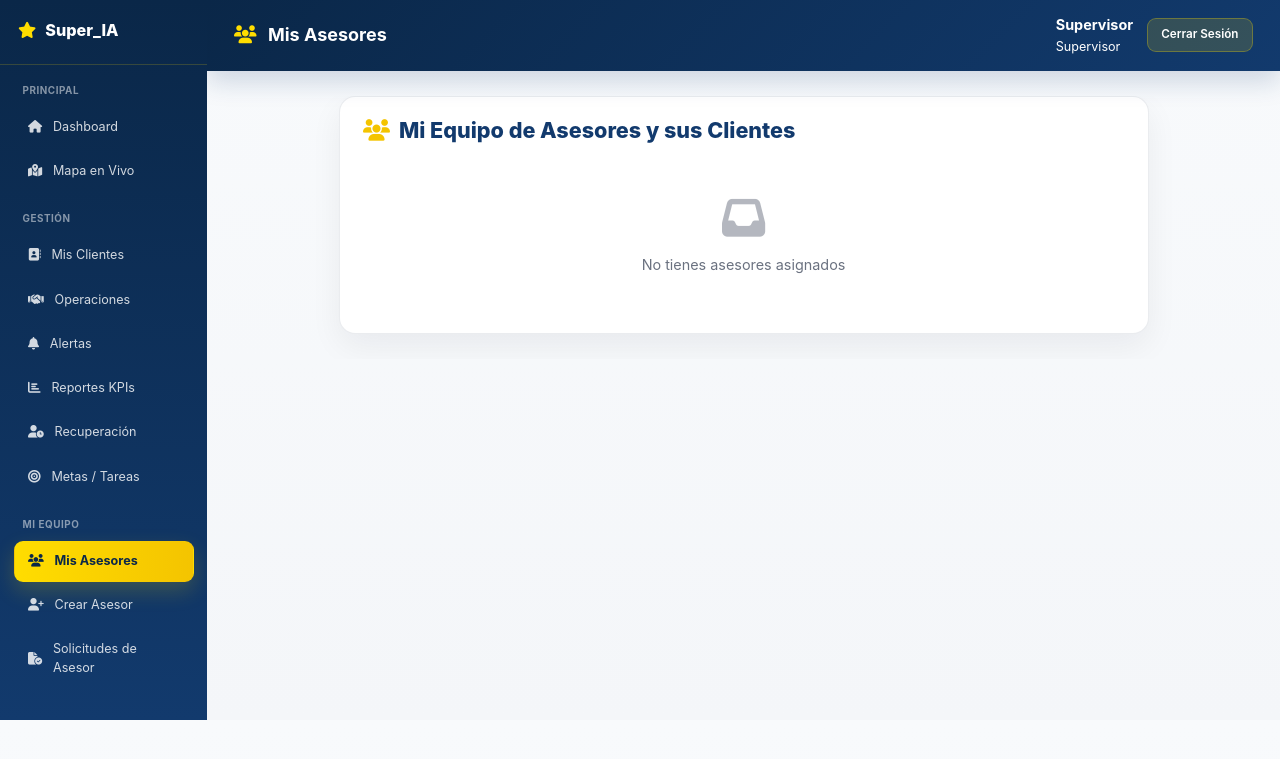
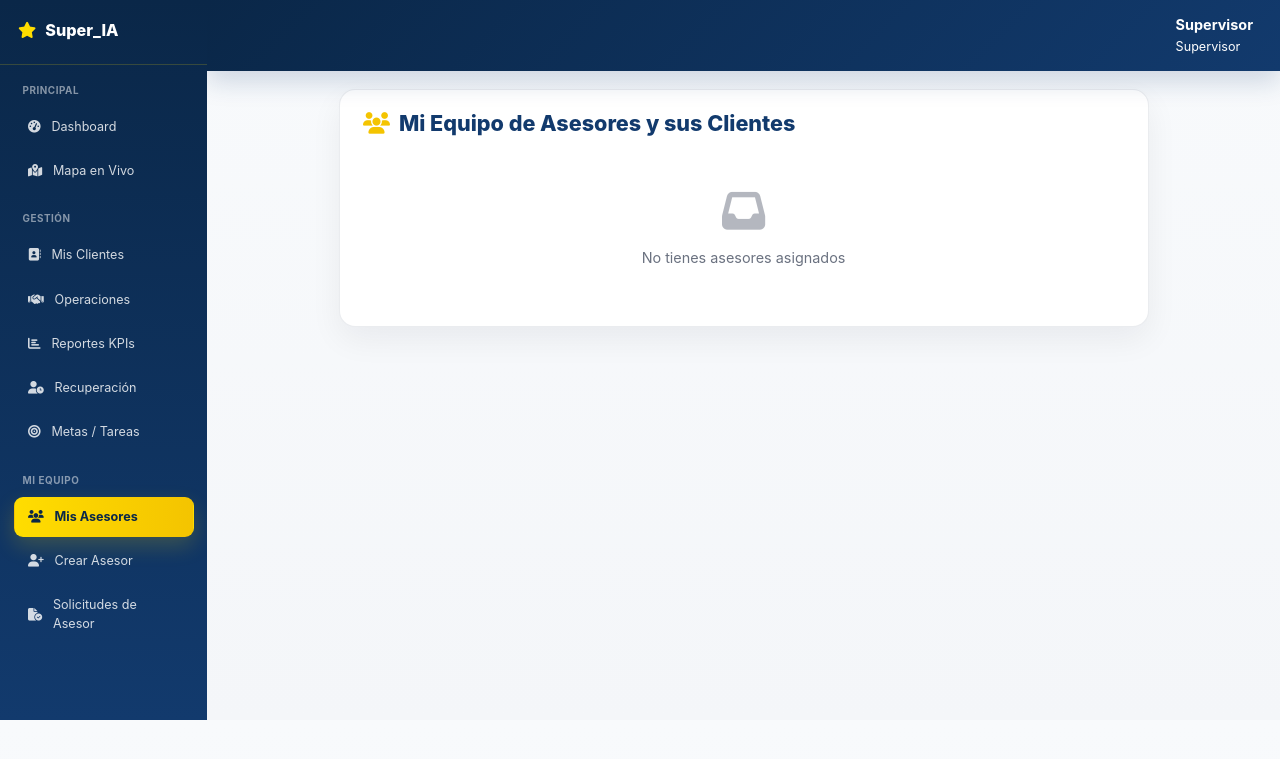
Before and after one commit to Frosdh/SUPER_IA_APP, a PHP site: page /FUBER_APP/admin/mis_asesores.php in a window 1280 px wide. Shown: the top 759 px of the page. Run offline with PHP 8.4, Linux system fonts and the light colour scheme.

Commit message:
modificado vosial

```diff
--- a/server_php/admin/_sidebar_supervisor.php
+++ b/server_php/admin/_sidebar_supervisor.php
@@ -62,7 +62,7 @@ if (!isset($alertas_pendientes) || $alertas_pendientes === 0) {
         <div class="sidebar-section-title">PRINCIPAL</div>
         <a href="supervisor_index.php"
            class="sidebar-link <?= ($currentPage === 'dashboard') ? 'active' : '' ?>">
-            <i class="fas fa-home"></i> <span>Dashboard</span>
+            <i class="fas fa-gauge-high"></i> <span>Dashboard</span>
         </a>
         <a href="mapa_vivo_superIA.php"
            class="sidebar-link <?= ($currentPage === 'mapa') ? 'active' : '' ?>">
@@ -80,13 +80,6 @@ if (!isset($alertas_pendientes) || $alertas_pendientes === 0) {
         <a href="operaciones.php"
            class="sidebar-link <?= ($currentPage === 'operaciones') ? 'active' : '' ?>">
             <i class="fas fa-handshake"></i> <span>Operaciones</span>
-        </a>
-        <a href="alertas.php"
-           class="sidebar-link <?= ($currentPage === 'alertas') ? 'active' : '' ?>">
-            <i class="fas fa-bell"></i> <span>Alertas</span>
-            <?php if ($alertas_pendientes > 0): ?>
-            <span class="badge-nav"><?= $alertas_pendientes > 99 ? '99+' : $alertas_pendientes ?></span>
-            <?php endif; ?>
         </a>
 
         <a href="kpi_penetracion.php"
@@ -129,24 +122,13 @@ if (!isset($alertas_pendientes) || $alertas_pendientes === 0) {
     <!-- NAVBAR -->
     <div class="navbar-custom">
         <div class="nav-title-group">
-            <?php if ($navTitle !== ''): ?>
-            <h2>
-                <?php if ($navIcon !== ''): ?>
-                <i class="<?= htmlspecialchars($navIcon) ?> me-2" style="color:var(--brand-yellow);"></i>
-                <?php endif; ?>
-                <?= htmlspecialchars($navTitle) ?>
-            </h2>
-            <?php endif; ?>
-            <?php if (!empty($navSubtitle)): ?>
-                <small class="navbar-subtitle"><?= htmlspecialchars($navSubtitle) ?></small>
-            <?php endif; ?>
+            <!-- Título y subtítulos removidos por solicitud del supervisor -->
         </div>
         <div class="user-info">
             <div>
                 <strong><?= htmlspecialchars($supervisor_nombre) ?></strong><br>
                 <small><?= htmlspecialchars($supervisor_rol) ?></small>
             </div>
-            <a href="logout.php" class="btn-logout">Cerrar Sesión</a>
         </div>
     </div>
 
--- a/server_php/admin/admin.css
+++ b/server_php/admin/admin.css
@@ -45,12 +45,12 @@
 /* ── Reset / Base ──────────────────────────────────────────── */
 *, *::before, *::after { box-sizing: border-box; }
 
+html { zoom: 90%; }
 body {
     background: var(--bg);
     font-family: 'Inter', 'Segoe UI', sans-serif;
     color: var(--text);
     margin: 0;
-    zoom: 90%;
 }
 
 /* ── Sidebar ───────────────────────────────────────────────── */
--- a/server_php/admin/administrar_solicitudes_asesor.php
+++ b/server_php/admin/administrar_solicitudes_asesor.php
@@ -328,8 +328,9 @@ $currentPage = 'solicitudes_asesor';
 <body>
 
 <?php
-$navTitle = 'Solicitudes de Asesores';
-$navIcon = 'fas fa-users';
+$navTitle = '';
+$navIcon = '';
+$navSubtitle = '';
 require_once '_sidebar_supervisor.php';
 ?>
 
--- a/server_php/admin/alertas.php
+++ b/server_php/admin/alertas.php
@@ -561,8 +561,9 @@ if ($_SERVER['REQUEST_METHOD'] === 'POST' && isset($_POST['marcar_revisada']) &&
     </style>
 <?php
 if ($user_role === 'supervisor') {
-    $navTitle = 'Alertas';
-    $navIcon = 'fas fa-bell';
+    $navTitle = '';
+    $navIcon = '';
+    $navSubtitle = '';
     require_once '_sidebar_supervisor.php';
 } else { ?>
 <!-- SIDEBAR Y NAVBAR LEGACY PARA OTROS ROLES -->
--- a/server_php/admin/clientes.php
+++ b/server_php/admin/clientes.php
@@ -350,7 +350,7 @@ if ($user_role === 'asesor') {
     } catch (PDOException $e) {}
 }
 if ($user_role === 'supervisor') {
-    $navTitle = 'Mis Clientes'; $navIcon = 'fas fa-address-book';
+    $navTitle = ''; $navIcon = ''; $navSubtitle = '';
     require_once '_sidebar_supervisor.php';
 } elseif ($user_role === 'asesor') {
     $asesor_nombre = $_SESSION['asesor_nombre'] ?? 'Asesor';
--- a/server_php/admin/mapa_vivo_superIA.php
+++ b/server_php/admin/mapa_vivo_superIA.php
@@ -422,7 +422,7 @@ $totalPendientes    = 0;
 </head>
 <body>
 
-<?php $navTitle = 'Mapa en Vivo'; $navIcon = 'fas fa-map-location-dot'; $navSubtitle = count($ubicaciones) . ' asesores en línea'; require_once '_sidebar_supervisor.php'; ?>
+<?php $navTitle = ''; $navIcon = ''; $navSubtitle = ''; require_once '_sidebar_supervisor.php'; ?>
 
         <div class="d-flex align-items-center justify-content-between" style="margin-bottom:14px;">
             <div>
--- a/server_php/admin/metas.php
+++ b/server_php/admin/metas.php
@@ -517,7 +517,7 @@ function metas_estado_tarea_badge($estado, $seleccionada_dia, $fecha_programada,
 </head>
 <body>
 
-<?php $navTitle = 'Metas del Equipo'; $navIcon = 'fas fa-bullseye'; ?>
+<?php $navTitle = ''; $navIcon = ''; $navSubtitle = ''; ?>
 <?php require_once '_sidebar_supervisor.php'; ?>
 
 <?php if ($flash): ?>
--- a/server_php/admin/mis_asesores.php
+++ b/server_php/admin/mis_asesores.php
@@ -113,9 +113,7 @@ $supervisor_rol     = $_SESSION['supervisor_rol'] ?? 'Supervisor';
 <body>
 
 
-<?php $navTitle = 'Mis Asesores'; $navIcon = 'fas fa-users'; require_once '_sidebar_supervisor.php'; ?>
-<div class="main-content">
-    <div class="content-area">
+<?php $navTitle = ''; $navIcon = ''; $navSubtitle = ''; require_once '_sidebar_supervisor.php'; ?>
         <div class="card-block" style="max-width:900px;margin:0 auto 28px;">
             <h2 style="font-size:1.5rem;font-weight:800;margin-bottom:18px;color:#123a6d;display:flex;align-items:center;gap:10px;">
                 <i class="fas fa-users" style="color:#f4c400;"></i> Mi Equipo de Asesores y sus Clientes
@@ -179,8 +177,6 @@ $supervisor_rol     = $_SESSION['supervisor_rol'] ?? 'Supervisor';
                 <?php endforeach; ?>
             <?php endif; ?>
         </div>
-    </div>
-</div>
 <script>
 function toggleClientes(asesorId) {
     const clientsDiv = document.getElementById('clients-' + asesorId);
--- a/server_php/admin/operaciones.php
+++ b/server_php/admin/operaciones.php
@@ -649,7 +649,7 @@ if ($user_role === 'asesor') {
 }
 
 if ($user_role === 'supervisor') {
-    $navTitle = 'Operaciones'; $navIcon = 'fas fa-handshake';
+    $navTitle = ''; $navIcon = ''; $navSubtitle = '';
     require_once '_sidebar_supervisor.php';
 } elseif ($user_role === 'asesor') {
     $asesor_nombre = $_SESSION['asesor_nombre'] ?? 'Asesor';
--- a/server_php/admin/recuperacion.php
+++ b/server_php/admin/recuperacion.php
@@ -598,7 +598,7 @@ $currentPage = 'recuperacion';
 </head>
 
 <body>
-  <?php $navTitle = 'Recuperación'; $navIcon = 'fas fa-user-clock'; require_once '_sidebar_supervisor.php'; ?>
+  <?php $navTitle = ''; $navIcon = ''; $navSubtitle = ''; require_once '_sidebar_supervisor.php'; ?>
 
       <div class="page-header">
         <h1><i class="fas fa-user-clock"></i> Recuperación de Cartera</h1>
--- a/server_php/admin/registro_asesor.php
+++ b/server_php/admin/registro_asesor.php
@@ -188,7 +188,7 @@ if ($modo_supervisor) {
 <!-- ════════════════ MODO SUPERVISOR ════════════════ -->
 <?php
 $alertas_pendientes = 0;
-$navTitle = 'Registrar Asesor'; $navIcon = 'fas fa-user-tie'; require_once '_sidebar_supervisor.php';
+$navTitle = ''; $navIcon = ''; $navSubtitle = ''; require_once '_sidebar_supervisor.php';
 ?>
         <div class="page-header">
             <a href="mis_asesores.php" class="btn-back"><i class="fas fa-arrow-left"></i> Volver a Mis Asesores</a>
--- a/server_php/admin/supervisor_index.php
+++ b/server_php/admin/supervisor_index.php
@@ -520,9 +520,7 @@ body::before{content:'';position:fixed;inset:0;background:radial-gradient(ellips
 
 <?php $navTitle=''; $navIcon=''; require_once '_sidebar_supervisor.php'; ?>
 
-<div class="main-content">
 
-<div class="content-area">
 
 <!-- HERO -->
 <div class="hero">
@@ -733,8 +731,7 @@ foreach($gkpis as $g):
   </div>
 
 </div><!-- /bottom-grid -->
-</div><!-- /content-area -->
-</div><!-- /main-content -->
+
 
 <script>
 document.addEventListener('DOMContentLoaded',function(){
--- a/server_php/admin/supervisor_layout.css
+++ b/server_php/admin/supervisor_layout.css
@@ -16,6 +16,7 @@
 }
 
 * { margin:0; padding:0; box-sizing:border-box; }
+html { zoom: 90%; }
 body {
     font-family:'Inter','Segoe UI',sans-serif;
     background:linear-gradient(180deg,#f8fafc 0%,var(--brand-bg) 100%);
@@ -25,7 +26,6 @@ body {
     overflow-x:hidden;
     overflow-y:auto;
     color:var(--brand-navy-deep);
-    zoom: 90%;
 }
 
 /* ── SIDEBAR ── */
@@ -162,11 +162,11 @@ body {
 /* Alinea el contenido supervisor hacia la izquierda en vez de centrarlo en exceso */
 .content-area {
     flex:1;
-    overflow-y:auto;
-    padding:28px 30px;
+    padding:20px 24px 40px;
     position: relative;
-    max-width: 1320px;
-    margin: 0 0 0 0;
+    width: 100%;
+    min-width: 0;
+    box-sizing: border-box;
 }
 
 /* Estilos básicos para páginas de metas/tareas y cards de supervisor */
--- a/server_php/admin/ver_cliente.php
+++ b/server_php/admin/ver_cliente.php
@@ -419,7 +419,7 @@ if ($user_role === 'supervisor') {
 }
 
 if ($user_role === 'supervisor') {
-    $navTitle = 'Detalle de Cliente'; $navIcon = 'fas fa-user'; require_once '_sidebar_supervisor.php';
+    $navTitle = ''; $navIcon = ''; $navSubtitle = ''; require_once '_sidebar_supervisor.php';
 } else {
 ?>
 <!-- SIDEBAR OTROS ROLES -->
```
Also changed, not shown: server_php/admin/kpi_penetracion.php (+12 -10 lines), server_php/admin/zoom-fix.css (+1 -8 lines), 1 other file.
